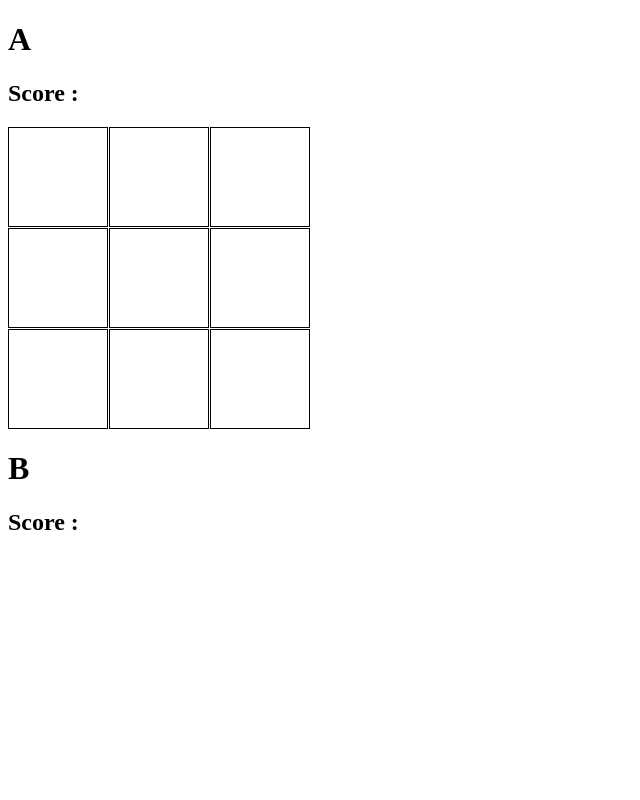
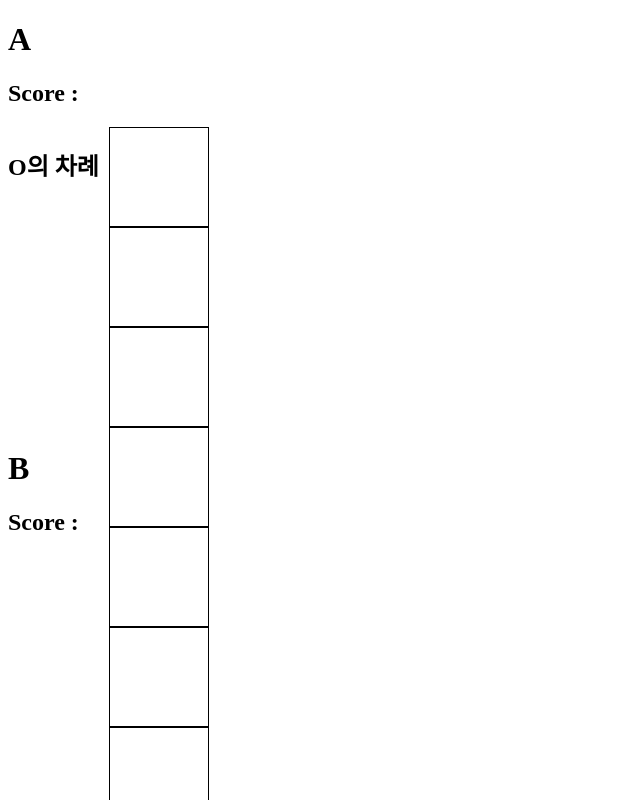
Before and after one commit to KimInteger/Tic-Tac-Toe, a React app: page / in a window 1280 px wide. Shown: the top 800 px of the page, without its empty margins (0-640 px from the left). Built offline with nearby package versions, Linux system fonts and the light colour scheme.

Commit message:
feat | playField.tsx
모달 추가 및, 승리 조건 할당

```diff
--- a/src/app/gameBoard/playField.tsx
+++ b/src/app/gameBoard/playField.tsx
@@ -1,87 +1,96 @@
-import React, { useState } from 'react';
+import React, { useState, useEffect } from 'react';
 import '../styles/tictactoeField.css';
+import { winConditions } from './lib/winConditions';
 
 const TicTacToeField: React.FC = () => {
+  const [gameState, setGameState] = useState<string[]>(Array(9).fill(''));
+  const [currentPlayer, setCurrentPlayer] = useState<'X' | 'O'>('O');
   const [clickCount, setClickCount] = useState<number>(0);
   const [clickOrder, setClickOrder] = useState<{ [key: number]: number }>({});
+  const [winner, setWinner] = useState<string | null>(null);
 
-  const winConditions = [
-    [0, 1, 2],
-    [3, 4, 5],
-    [6, 7, 8],
-    [0, 3, 6],
-    [1, 4, 7],
-    [2, 5, 8],
-    [0, 4, 8],
-    [2, 4, 6],
-  ];
+  // 타일 클릭 핸들러
+  function handleClick(index: number): void {
+    if (gameState[index] || winner) return; // 이미 클릭된 타일이거나 승자가 있으면 무시
 
-  /**
-   * @brief 전역 count가 짝수면 O, 홀수면 X를 textContent에 입력
-   * @details 타일의 index : count를 clickOrder에 저장하여, 몇번 째 클릭인지 기록한다.
-   * @param index 타일의 index
-   * @param e 이벤트 할당 요소 지정
-   * @returns count + 1
-   */
-  function clickTile(index: number, e: React.MouseEvent<HTMLDivElement>): void {
-    const target = e.currentTarget;
-
-    // 이미 클릭된 타일은 무시한다.
-    if (target.textContent === 'X' || target.textContent === 'O') {
-      return;
-    }
+    const newGameState = [...gameState];
+    newGameState[index] = currentPlayer;
+    setGameState(newGameState);
 
     // 현재 타일이 몇 번째로 클릭되었는지 기록
     setClickOrder((prev) => ({
       ...prev,
-      [index]: clickCount, // 클릭 당시의 카운트를 저장
+      [index]: clickCount,
     }));
 
-    // 클릭 수에 따라 'O' 또는 'X' 배치
-    if (clickCount % 2 === 0) {
-      target.textContent = 'O';
-    } else {
-      target.textContent = 'X';
-    }
-
-    // 클릭 수 업데이트
-    setClickCount(clickCount + 1);
+    // 클릭 수 업데이트 및 플레이어 전환
+    setClickCount((prevCount) => prevCount + 1);
+    setCurrentPlayer(currentPlayer === 'O' ? 'X' : 'O');
   }
 
-  /**
-   * @brief 7번째 이후에 클릭된 타일의 textContent를 공란으로 만드는 함수
-   * @details clickOrder 객체를 순회하여, 각 타일의 클릭 시점을 기록한 값과 현재 클릭 수를 비교합니다.
-   */
-  function checkAndClearTiles(): void {
-    // 각 타일의 클릭 순서와 현재 클릭 카운트를 비교해 7번 뒤의 타일을 초기화
-    for (let index in clickOrder) {
-      const tileClickCount = clickOrder[+index];
-      const tileElement = document.querySelectorAll('.block')[+index];
-
-      if (clickCount - tileClickCount >= 7) {
-        // 7번째 후의 클릭이 이루어진 타일의 내용 제거
-        if (tileElement) {
-          tileElement.textContent = '';
-        }
+  // 승리 조건을 체크하는 함수
+  function checkWinner(gameState: string[]): void {
+    for (let i = 0; i < winConditions.length; i++) {
+      const [a, b, c] = winConditions[i];
+      if (
+        gameState[a] &&
+        gameState[a] === gameState[b] &&
+        gameState[a] === gameState[c]
+      ) {
+        setWinner(gameState[a]);
+        return;
       }
     }
   }
 
-  // 클릭이 발생할 때마다 clcikOrder을 확인하여 clickCount + 6인 타일 초기화
-  React.useEffect(() => {
+  // 7번째 이후 클릭된 타일을 초기화하는 함수
+  function checkAndClearTiles(): void {
+    setGameState((prevGameState) => {
+      const newGameState = [...prevGameState];
+
+      // 각 타일의 클릭 순서와 현재 클릭 카운트를 비교해 7번 이후의 타일 초기화
+      for (let index in clickOrder) {
+        const tileClickCount = clickOrder[+index];
+        if (clickCount - tileClickCount >= 7) {
+          newGameState[+index] = ''; // 7번째 이후의 클릭된 타일 초기화
+        }
+      }
+
+      return newGameState;
+    });
+  }
+
+  // 클릭이 발생할 때마다 타일을 초기화할지 체크
+  useEffect(() => {
     checkAndClearTiles();
+    checkWinner(gameState); // 승리 체크
   }, [clickCount]);
+
+  // 게임 리셋 함수
+  function resetGame(): void {
+    setGameState(Array(9).fill(''));
+    setClickOrder({});
+    setClickCount(0);
+    setWinner(null);
+    setCurrentPlayer('O');
+  }
 
   return (
     <div className="tictactoeField">
-      {/* 첫번째 인수는 사용하지 아니함. */}
-      {[...Array(9)].map((_, index) => (
-        <div
-          key={index}
-          className="block"
-          onClick={(e) => clickTile(index, e)}
-        ></div>
-      ))}
+      <h2>{winner ? `${winner}의 승리입니다!` : `${currentPlayer}의 차례`}</h2>
+      <div className="board">
+        {gameState.map((value, index) => (
+          <div key={index} className="block" onClick={() => handleClick(index)}>
+            {value}
+          </div>
+        ))}
+      </div>
+      {winner && (
+        <div className="modal">
+          <h2>{`${winner}의 승리입니다!`}</h2>
+          <button onClick={resetGame}>다시하기</button>
+        </div>
+      )}
     </div>
   );
 };
```
